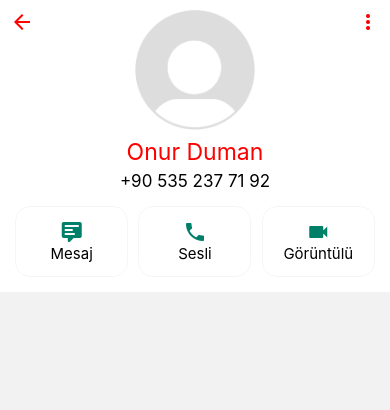
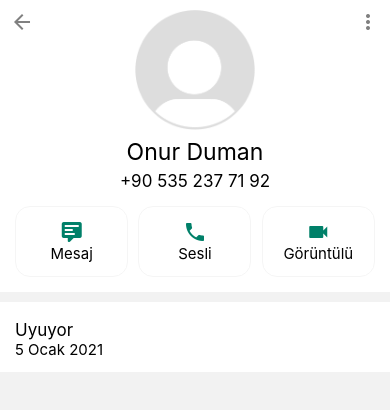
Before and after one commit to cangeldev/whatsAppClone, a React Native app: screen /ProfileInfoPages in a window 390 px wide. Shown: the top 410 px of the page. Built offline with nearby package versions, Linux system fonts and the light colour scheme; what react-native-popup-menu would draw is missing.

Commit message:
Status update.

```diff
--- a/src/screens/pages/profileInfoPages/profileInfoPages.tsx
+++ b/src/screens/pages/profileInfoPages/profileInfoPages.tsx
@@ -54,6 +54,14 @@ export const ProfileInfoPages = () => {
                     />
                 </View>
             </View>
+            <View style={style.statusContainer}>
+                <Text style={style.statusText}>
+                    Uyuyor
+                </Text>
+                <Text style={style.statusDate}>
+                    5 Ocak 2021
+                </Text>
+            </View>
         </View>
     )
 }
--- a/src/screens/pages/profileInfoPages/style.ts
+++ b/src/screens/pages/profileInfoPages/style.ts
@@ -8,7 +8,7 @@ export default StyleSheet.create({
     headerContainer: {
         backgroundColor: colors.white,
         paddingBottom: 15,
-        elevation:1
+        elevation: 1
     },
     headerIconContainer: {
         flexDirection: "row",
@@ -17,7 +17,7 @@ export default StyleSheet.create({
     },
     backIcon: {
         fontSize: 24,
-        color: colors.red
+        color: colors.grey
     },
     ProfileImage: {
         width: 120,
@@ -27,7 +27,7 @@ export default StyleSheet.create({
         alignItems: "center"
     },
     profileName: {
-        color: colors.red,
+        color: colors.black,
         fontSize: 23,
         marginTop: 8,
         marginBottom: 5,
@@ -37,11 +37,26 @@ export default StyleSheet.create({
     },
     listContainer: {
         marginTop: 5,
-        paddingHorizontal:5
+        paddingHorizontal: 5
     },
     contentContainerStyle: {
         flexGrow: 1,
         justifyContent: "space-around",
         paddingHorizontal: 5
+    },
+    statusContainer: {
+        backgroundColor: colors.white,
+        paddingHorizontal: 15,
+        marginVertical: 10,
+        paddingVertical: 13,
+        elevation: 1
+    },
+    statusText: {
+        marginTop: 5,
+        fontSize: 17,
+        color: colors.black
+    },
+    statusDate: {
+        fontSize: 15
     }
 })
```
